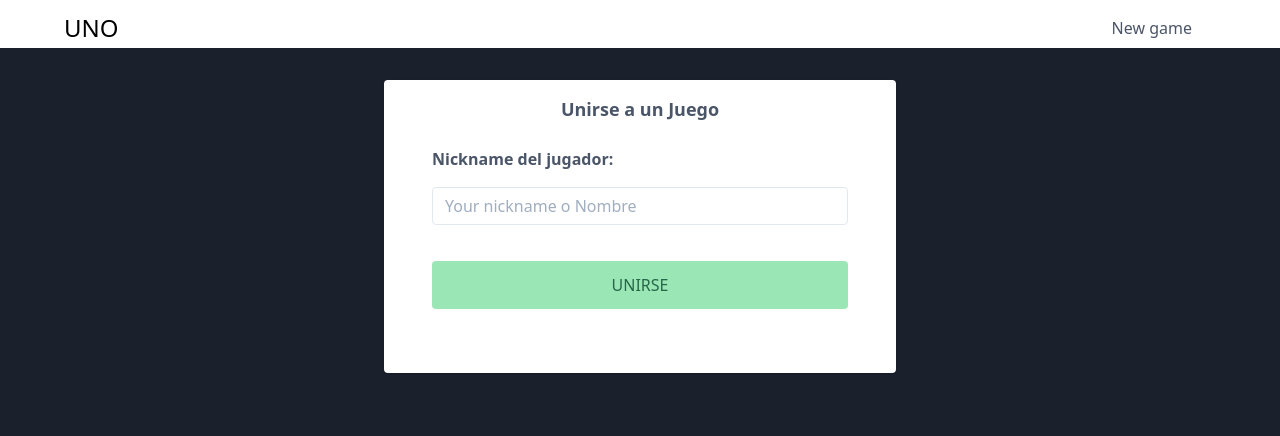
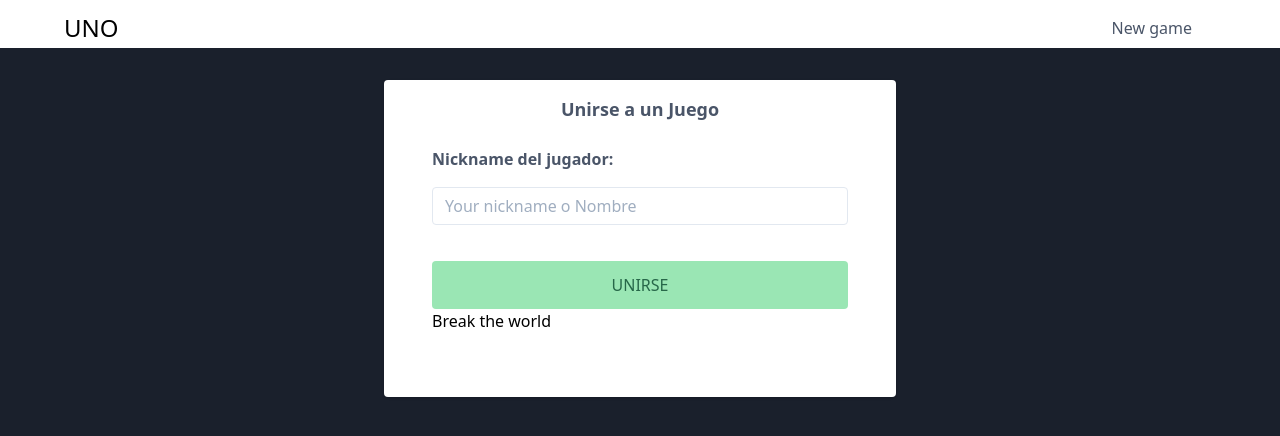
Before and after one commit to Grispi/Uno_Game, a Next.js app: page /rooms/1 in a window 1280 px wide. Shown: the top 436 px of the page. Built offline with nearby package versions, Linux system fonts and the light colour scheme; no server answers.

Commit message:
Error for testing
:q

```diff
--- a/pages/rooms/[roomId]/index.js
+++ b/pages/rooms/[roomId]/index.js
@@ -95,6 +95,14 @@
                       Unirse
                     </Button>
                   </div>
+                  {/* ERROR FOR TESTING */}
+                  <button
+                    onClick={() => {
+                      throw new Error("aaaaaaaa!!!!");
+                    }}
+                  >
+                    Break the world
+                  </button>
                 </form>
               </div>
             </div>
```
